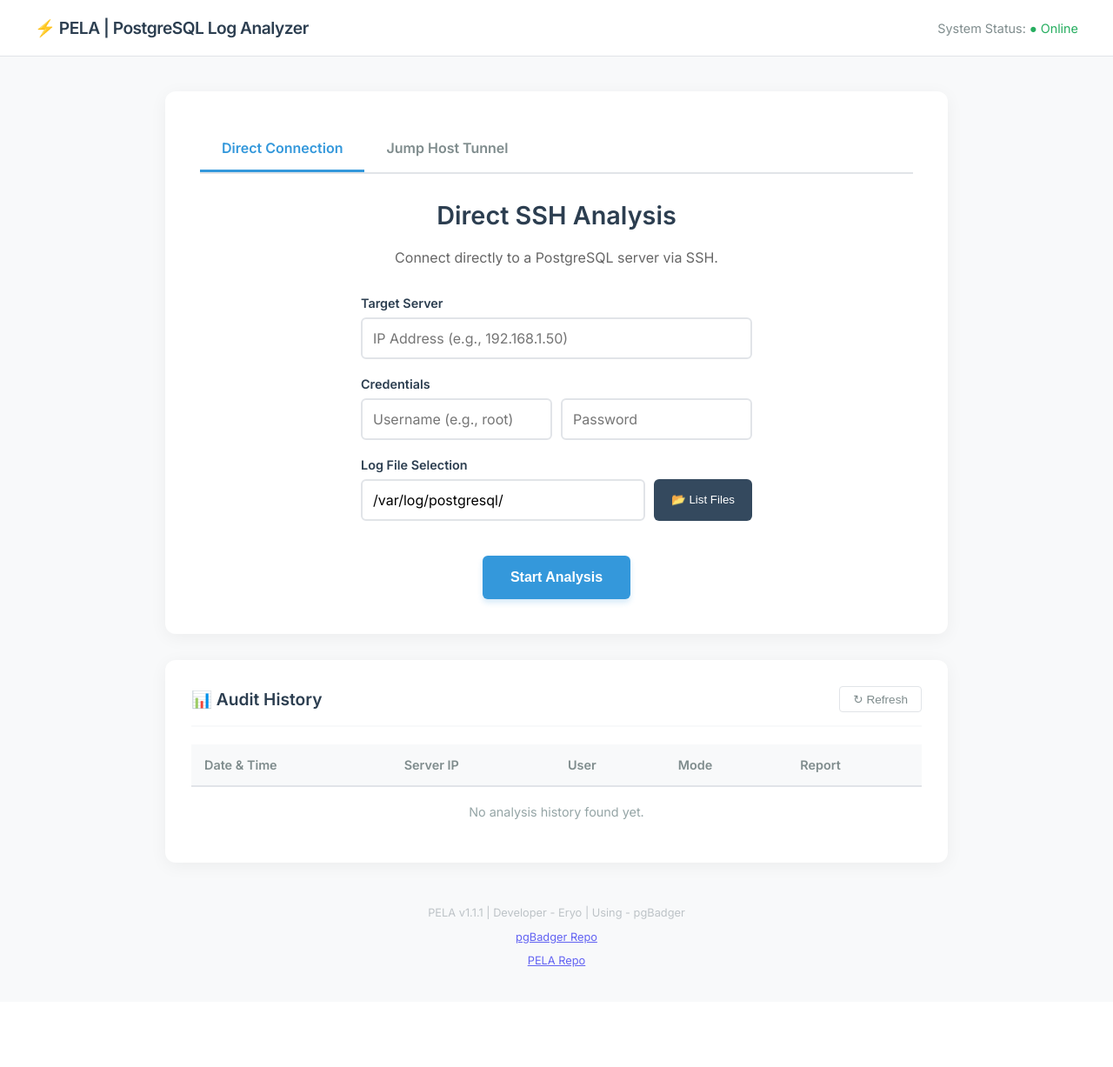
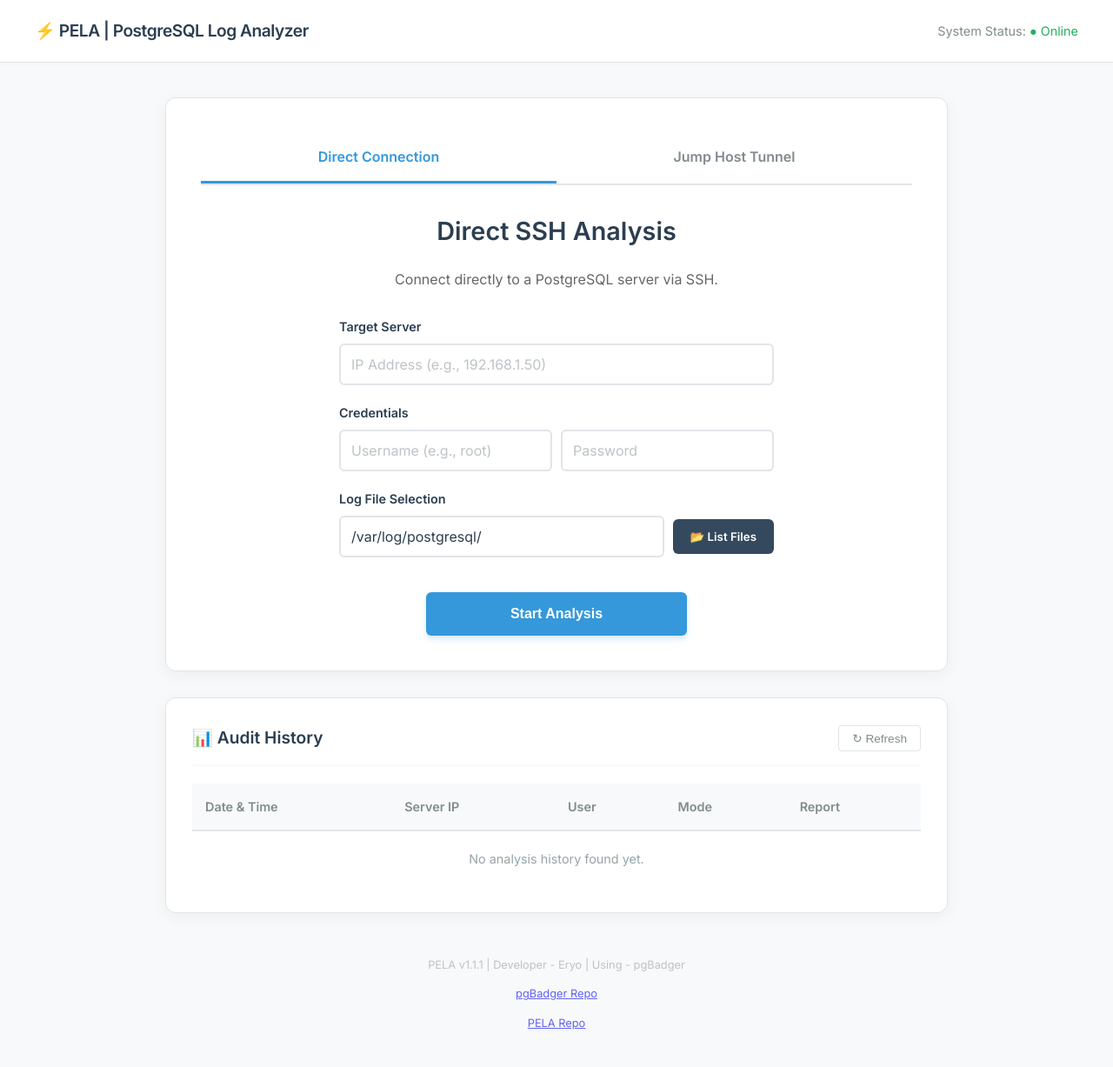
Before and after one commit to eryo-dev/pela-log-analyzer, a Flask app: page / in a window 1280 px wide. Shown: the whole page at 87% size. Before the commit the page ends 1112 px from the top, so only its background shows below. Run offline with Flask 3, Linux system fonts and the light colour scheme; data that the repository does not hold is empty.

Commit message:
File Structure Updated

```diff
--- a/static/css/style.css
+++ b/static/css/style.css
@@ -1,19 +1,24 @@
+/* --- GLOBAL VARIABLES & RESET --- */
 :root {
-    --primary: #2c3e50;
-    --accent: #3498db;
-    --success: #27ae60;
-    --bg: #f8f9fa;
-    --border: #e1e4e8;
+    --primary: #2c3e50;   /* Koyu Lacivert (Başlıklar) */
+    --accent: #3498db;    /* Mavi (Vurgular/Butonlar) */
+    --dark-accent: #2980b9; /* Hover Mavi */
+    --success: #27ae60;   /* Yeşil (Başarı) */
+    --bg: #f8f9fa;        /* Açık Gri (Arka Plan) */
+    --border: #e1e4e8;    /* Gri (Kenarlıklar) */
+    --text-color: #333;
+    --text-muted: #7f8c8d;
 }
 
 body {
     font-family: 'Inter', sans-serif;
     background-color: var(--bg);
     margin: 0;
-    color: #333;
+    color: var(--text-color);
+    line-height: 1.6;
 }
 
-/* Header Styling */
+/* --- HEADER --- */
 .header {
     background-color: white;
     padding: 20px 40px;
@@ -21,84 +26,99 @@
     display: flex;
     justify-content: space-between;
     align-items: center;
+    box-shadow: 0 2px 4px rgba(0,0,0,0.02);
 }
+
 .logo {
     font-weight: 600;
     font-size: 1.2rem;
     color: var(--primary);
     letter-spacing: -0.5px;
+    display: flex;
+    align-items: center;
+    gap: 10px;
 }
+
 .user-info {
     font-size: 0.9rem;
-    color: #7f8c8d;
+    color: var(--text-muted);
+    font-weight: 500;
 }
 
-/* Container & Layout */
+/* --- LAYOUT --- */
 .container {
     max-width: 900px;
     margin: 40px auto;
     padding: 0 20px;
 }
 
-/* Tab Navigation */
-.tabs {
-    display: flex;
-    border-bottom: 2px solid var(--border);
-    margin-bottom: 30px;
-}
-.tab-btn {
-    padding: 15px 25px;
-    cursor: pointer;
-    font-weight: 600;
-    color: #7f8c8d;
-    border-bottom: 3px solid transparent;
-    transition: all 0.3s;
-}
-.tab-btn:hover {
-    color: var(--accent);
-    background-color: rgba(52, 152, 219, 0.05);
-}
-.tab-btn.active {
-    color: var(--accent);
-    border-bottom-color: var(--accent);
-}
-
-/* Action Panel Cards */
+/* --- ACTION PANEL (MAIN CARD) --- */
 .action-panel {
     background: white;
     padding: 40px;
     border-radius: 12px;
     box-shadow: 0 4px 20px rgba(0,0,0,0.05);
     text-align: center;
+    border: 1px solid var(--border);
 }
+
 h1 {
     margin-top: 0;
     color: var(--primary);
     font-size: 1.8rem;
 }
+
 .desc {
     color: #666;
     margin-bottom: 30px;
-    line-height: 1.6;
 }
 
-/* Form Sections & Animation */
+/* --- TABS NAVIGATION --- */
+.tabs {
+    display: flex;
+    border-bottom: 2px solid var(--border);
+    margin-bottom: 30px;
+}
+
+.tab-btn {
+    padding: 15px 25px;
+    cursor: pointer;
+    font-weight: 600;
+    color: var(--text-muted);
+    border-bottom: 3px solid transparent;
+    transition: all 0.3s;
+    flex: 1; /* Butonları eşit yayar */
+    text-align: center;
+}
+
+.tab-btn:hover {
+    color: var(--accent);
+    background-color: rgba(52, 152, 219, 0.05);
+}
+
+.tab-btn.active {
+    color: var(--accent);
+    border-bottom-color: var(--accent);
+}
+
+/* --- FORM SECTIONS & INPUTS --- */
 .form-section {
     display: none;
-    animation: fadeIn 0.3s;
+    animation: fadeIn 0.3s ease-in-out;
 }
+
 .form-section.active {
     display: block;
 }
 
-/* Input Fields */
 .input-group {
     margin-bottom: 20px;
     text-align: left;
-    max-width: 450px;
+    max-width: 500px; /* Genişlik ayarı */
     margin-left: auto;
     margin-right: auto;
 }
+
 .input-group label {
     display: block;
     margin-bottom: 8px;
@@ -106,6 +126,7 @@
     color: var(--primary);
     font-size: 0.9rem;
 }
+
 .input-group input {
     width: 100%;
     padding: 12px;
@@ -116,12 +137,20 @@
     transition: border-color 0.2s;
     box-sizing: border-box;
     font-family: 'Inter', sans-serif;
+    color: var(--primary);
 }
+
 .input-group input:focus {
     border-color: var(--accent);
 }
 
-/* Action Button */
+.input-group input::placeholder {
+    color: #bdc3c7;
+}
+
+/* --- BUTTONS --- */
+
+/* Main CTA (Start Analysis) */
 button.cta {
     background-color: var(--accent);
     color: white;
@@ -134,18 +163,94 @@
     transition: all 0.2s;
     box-shadow: 0 4px 6px rgba(52, 152, 219, 0.2);
     margin-top: 20px;
+    width: 100%;
+    max-width: 300px;
 }
+
 button.cta:hover {
     transform: translateY(-2px);
     box-shadow: 0 6px 12px rgba(52, 152, 219, 0.3);
+    background-color: var(--dark-accent);
 }
+
 button.cta:disabled {
     background-color: #bdc3c7;
     transform: none;
     cursor: wait;
+    box-shadow: none;
 }
 
-/* Status Messages */
+/* List Files Button (Secondary) */
+.list-btn {
+    padding: 12px 20px;
+    background-color: #34495e; /* Midnight Blue */
+    color: white;
+    border: none;
+    border-radius: 6px;
+    cursor: pointer;
+    font-weight: 600;
+    font-family: 'Inter', sans-serif;
+    transition: background-color 0.2s;
+    white-space: nowrap;
+}
+
+.list-btn:hover {
+    background-color: #2c3e50;
+}
+
+.list-btn:disabled {
+    background-color: #95a5a6;
+    cursor: wait;
+}
+
+/* Refresh Button (History) */
+.refresh-btn {
+    background: transparent;
+    border: 1px solid var(--border);
+    padding: 6px 15px;
+    border-radius: 4px;
+    cursor: pointer;
+    color: var(--text-muted);
+    transition: all 0.2s;
+    font-size: 0.85rem;
+    display: flex;
+    align-items: center;
+    gap: 5px;
+}
+
+.refresh-btn:hover {
+    background: var(--bg);
+    color: var(--primary);
+    border-color: #bdc3c7;
+}
+
+/* --- LOG DISCOVERY & UTILS --- */
+.flex-row {
+    display: flex;
+    gap: 10px;
+    align-items: center;
+}
+
+.log-dropdown {
+    width: 100%;
+    padding: 12px;
+    margin-top: 10px;
+    display: none; /* Hidden by default */
+    border: 2px solid var(--accent);
+    border-radius: 6px;
+    outline: none;
+    font-family: 'Inter', sans-serif;
+    background-color: #fff;
+    font-size: 15px;
+    cursor: pointer;
+    color: var(--primary);
+}
+
+.log-dropdown:focus {
+    box-shadow: 0 0 0 3px rgba(52, 152, 219, 0.2);
+}
+
+/* --- STATUS MESSAGES --- */
 .status-box {
     margin-top: 30px;
     padding: 20px;
@@ -153,39 +258,29 @@
     display: none;
     text-align: left;
     font-size: 0.95rem;
+    line-height: 1.5;
 }
+
 .success-box {
     background-color: #e8f8f5;
     border: 1px solid #a2d9ce;
     color: #145a32;
 }
+
 .error-box {
     background-color: #fdedec;
     border: 1px solid #fadbd8;
     color: #922b21;
 }
 
-/* Footer */
-.footer {
-    text-align: center;
-    margin-top: 50px;
-    color: #bdc3c7;
-    font-size: 0.8rem;
-}
-
-/* Keyframes */
-@keyframes fadeIn {
-    from { opacity: 0; transform: translateY(5px); }
-    to { opacity: 1; transform: translateY(0); }
-}
-
-/* HISTORY TABLE STYLES */
+/* --- HISTORY TABLE --- */
 .history-panel {
     background: white;
     padding: 30px;
     border-radius: 12px;
     box-shadow: 0 4px 20px rgba(0,0,0,0.05);
-    margin-top: 30px; /* Action panel ile arasına mesafe koyduk */
+    margin-top: 30px;
+    border: 1px solid var(--border);
 }
 
 .history-header {
@@ -203,22 +298,6 @@
     color: var(--primary);
 }
 
-.refresh-btn {
-    background: transparent;
-    border: 1px solid var(--border);
-    padding: 6px 15px;
-    border-radius: 4px;
-    cursor: pointer;
-    color: #7f8c8d;
-    transition: all 0.2s;
-    font-size: 0.85rem;
-}
-.refresh-btn:hover {
-    background: var(--bg);
-    color: var(--primary);
-    border-color: #bdc3c7;
-}
-
 .table-responsive {
     overflow-x: auto;
 }
@@ -233,7 +312,7 @@
     text-align: left;
     padding: 15px;
     background-color: #f8f9fa;
-    color: #7f8c8d;
+    color: var(--text-muted);
     font-weight: 600;
     border-bottom: 2px solid var(--border);
 }
@@ -241,21 +320,28 @@
 .history-table td {
     padding: 15px;
     border-bottom: 1px solid var(--border);
-    color: #333;
+    color: var(--text-color);
+    white-space: nowrap;
 }
 
 .history-table tr:last-child td {
     border-bottom: none;
 }
 
+.history-table tr:hover td {
+    background-color: #fcfcfc;
+}
+
+/* Badges & Links */
 .badge {
     background-color: #eef2f7;
     color: #57606f;
     padding: 4px 10px;
     border-radius: 12px;
-    font-size: 0.8em;
-    font-weight: 600;
+    font-size: 0.75rem;
+    font-weight: 700;
     text-transform: uppercase;
+    letter-spacing: 0.5px;
 }
 
 .report-link {
@@ -264,7 +350,23 @@
     font-weight: 600;
     transition: color 0.2s;
 }
+
 .report-link:hover {
-    color: #2980b9;
+    color: var(--dark-accent);
     text-decoration: underline;
 }
+
+/* --- FOOTER --- */
+.footer {
+    text-align: center;
+    margin-top: 50px;
+    color: #bdc3c7;
+    font-size: 0.8rem;
+    margin-bottom: 20px;
+}
+
+/* --- ANIMATIONS --- */
+@keyframes fadeIn {
+    from { opacity: 0; transform: translateY(5px); }
+    to { opacity: 1; transform: translateY(0); }
+}
--- a/templates/index.html
+++ b/templates/index.html
@@ -32,7 +32,7 @@
                 </div>
                 <div class="input-group">
                     <label>Credentials</label>
-                    <div style="display: flex; gap: 10px;">
+                    <div class="flex-row">
                         <input type="text" id="d_user" placeholder="Username (e.g., root)" style="flex:1;">
                         <input type="password" id="d_pass" placeholder="Password" style="flex:1;">
                     </div>
@@ -40,11 +40,11 @@
 
                 <div class="input-group">
                     <label>Log File Selection</label>
-                    <div style="display: flex; gap: 10px;">
+                    <div class="flex-row">
                         <input type="text" id="d_search_dir" value="/var/log/postgresql/" placeholder="Base Folder Path" style="flex:1;">
-                        <button type="button" onclick="fetchLogFiles('direct')" style="padding: 10px 20px; background: #34495e; color: white; border:none; border-radius:6px; cursor:pointer;">📂 List Files</button>
+                        <button type="button" onclick="fetchLogFiles('direct')" class="list-btn">📂 List Files</button>
                     </div>
-                    <select id="d_log_select" style="width: 100%; padding: 12px; margin-top: 10px; display: none; border: 2px solid #3498db; border-radius: 6px; outline: none; font-family: 'Inter', sans-serif;">
+                    <select id="d_log_select" class="log-dropdown">
                         <option value="">-- Select a Log File --</option>
                     </select>
                 </div>
@@ -56,12 +56,14 @@
 
                 <div class="input-group">
                     <label>Jump Host Configuration</label>
-                    <input type="text" id="t_jump" placeholder="Jump Host (e.g., ssh.proxy.net)" style="margin-bottom: 10px;">
-                    <input type="text" id="t_ip" placeholder="Target Server IP">
+                    <div class="flex-row">
+                        <input type="text" id="t_jump" placeholder="Jump Host (e.g., ssh.proxy.net)" style="flex:1;">
+                        <input type="text" id="t_ip" placeholder="Target Server IP" style="flex:1;">
+                    </div>
                 </div>
                 <div class="input-group">
                     <label>Identity Construction</label>
-                    <div style="display: flex; gap: 10px;">
+                    <div class="flex-row">
                         <input type="text" id="t_user" placeholder="Username" style="flex:1;">
                         <input type="text" id="t_env" placeholder="Env Name (e.g., sys.prod)" style="flex:1;">
                     </div>
@@ -73,11 +75,11 @@
 
                 <div class="input-group">
                     <label>Log File Selection</label>
-                    <div style="display: flex; gap: 10px;">
+                    <div class="flex-row">
                         <input type="text" id="t_search_dir" value="/tmp/" placeholder="Base Folder Path" style="flex:1;">
-                        <button type="button" onclick="fetchLogFiles('tunnel')" style="padding: 10px 20px; background: #34495e; color: white; border:none; border-radius:6px; cursor:pointer;">📂 List Files</button>
+                        <button type="button" onclick="fetchLogFiles('tunnel')" class="list-btn">📂 List Files</button>
                     </div>
-                    <select id="t_log_select" style="width: 100%; padding: 12px; margin-top: 10px; display: none; border: 2px solid #3498db; border-radius: 6px; outline: none; font-family: 'Inter', sans-serif;">
+                    <select id="t_log_select" class="log-dropdown">
                         <option value="">-- Select a Log File --</option>
                     </select>
                 </div>
```
